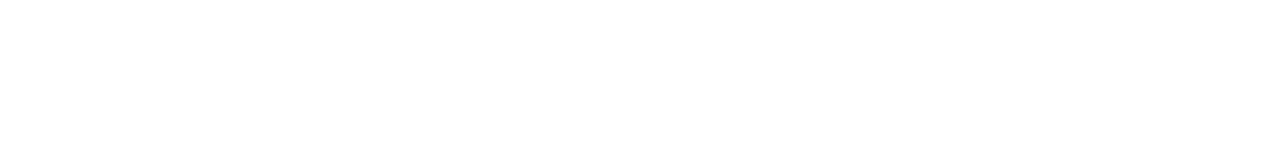
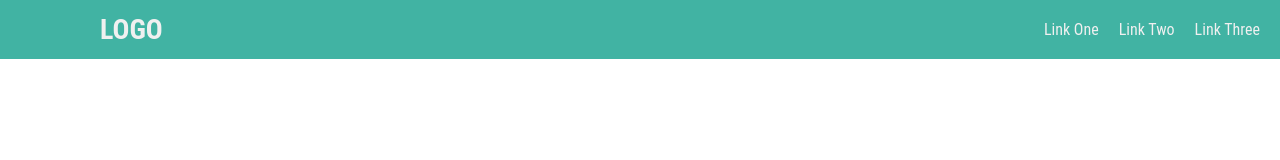
Before and after one commit to connormcadamm/odin-landing-page, a plain HTML site: page index.html in a window 1280 px wide. Drawn offline with Linux system fonts and the light colour scheme.

Commit message:
added header

```diff
--- a/index.html
+++ b/index.html
@@ -5,9 +5,17 @@
     <meta http-equiv="X-UA-Compatible" content="IE=edge">
     <meta name="viewport" content="width=device-width, initial-scale=1.0">
     <link rel="stylesheet" href="styles.css">
-    <title>Document</title>
+    <title>Landing Page</title>
 </head>
 <body>
+    <div class="header">
+        <div class="logo">LOGO</div>
+        <ul>
+            <li><a href="google.com">Link One</a></li>
+            <li><a href="google.com">Link Two</a></li>
+            <li><a href="google.com">Link Three</a></li>
+        </ul>
+    </div>
 
 </body>
 </html>
```
